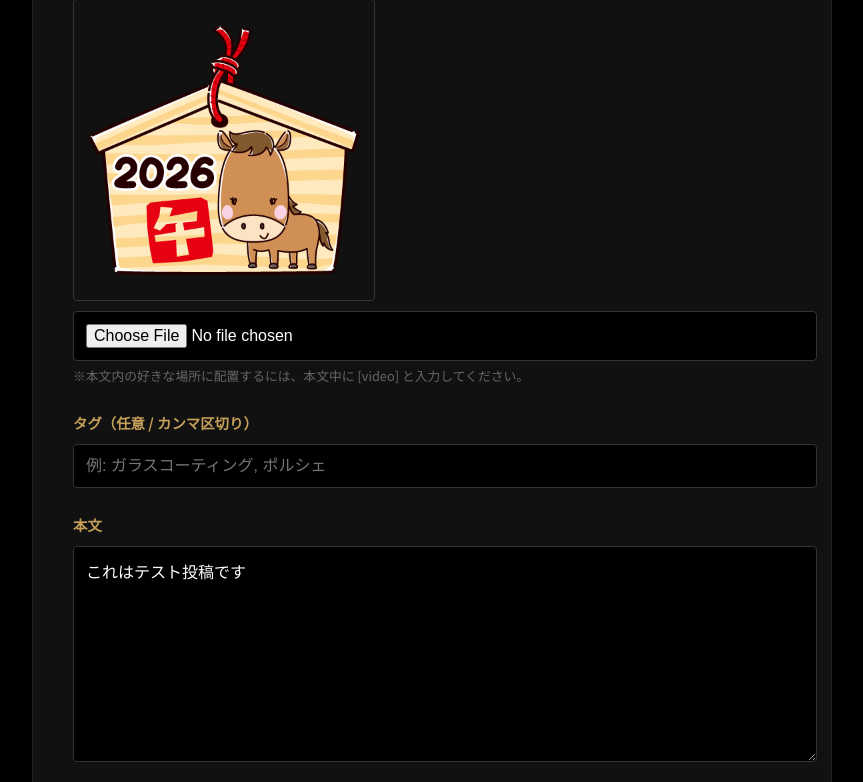
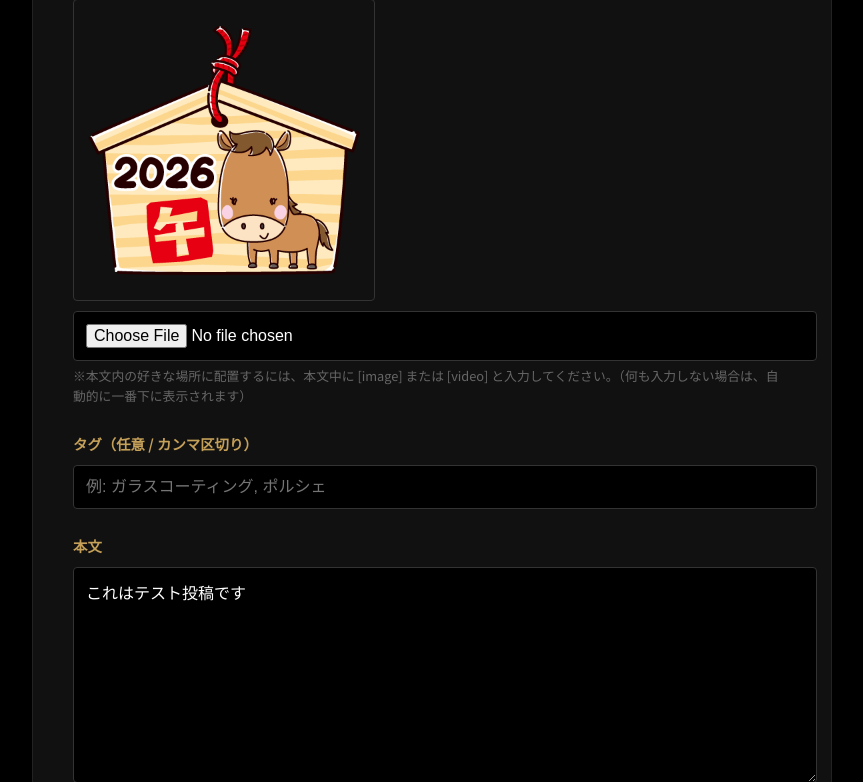
Before and after one commit to shinyaokubo-ai/mysite, a Django app: page /manage/edit/1/ in a window 1280 px wide. Shown: the part 669-1451 px from the top of the page, without its empty margins (208-1071 px from the left). Run offline with Django 5.2, Linux system fonts and the light colour scheme; a user stored in the database is signed in; data comes from the database, SQL or seed files in the repository.

Commit message:
管理画面のメディア挿入の案内文言を分かりやすく修正

```diff
--- a/web/templates/post_edit.html
+++ b/web/templates/post_edit.html
@@ -156,7 +156,7 @@
                 </div>
                 {% endif %}
                 <input type="file" name="image" class="form-control">
-                <p style="font-size:0.8rem; color:#666; margin-top:5px;">※本文内の好きな場所に配置するには、本文中に [video] と入力してください。</p>
+                <p style="font-size:0.8rem; color:#666; margin-top:5px;">※本文内の好きな場所に配置するには、本文中に [image] または [video] と入力してください。（何も入力しない場合は、自動的に一番下に表示されます）</p>
             </div>
 
             <div class="form-group">
```
